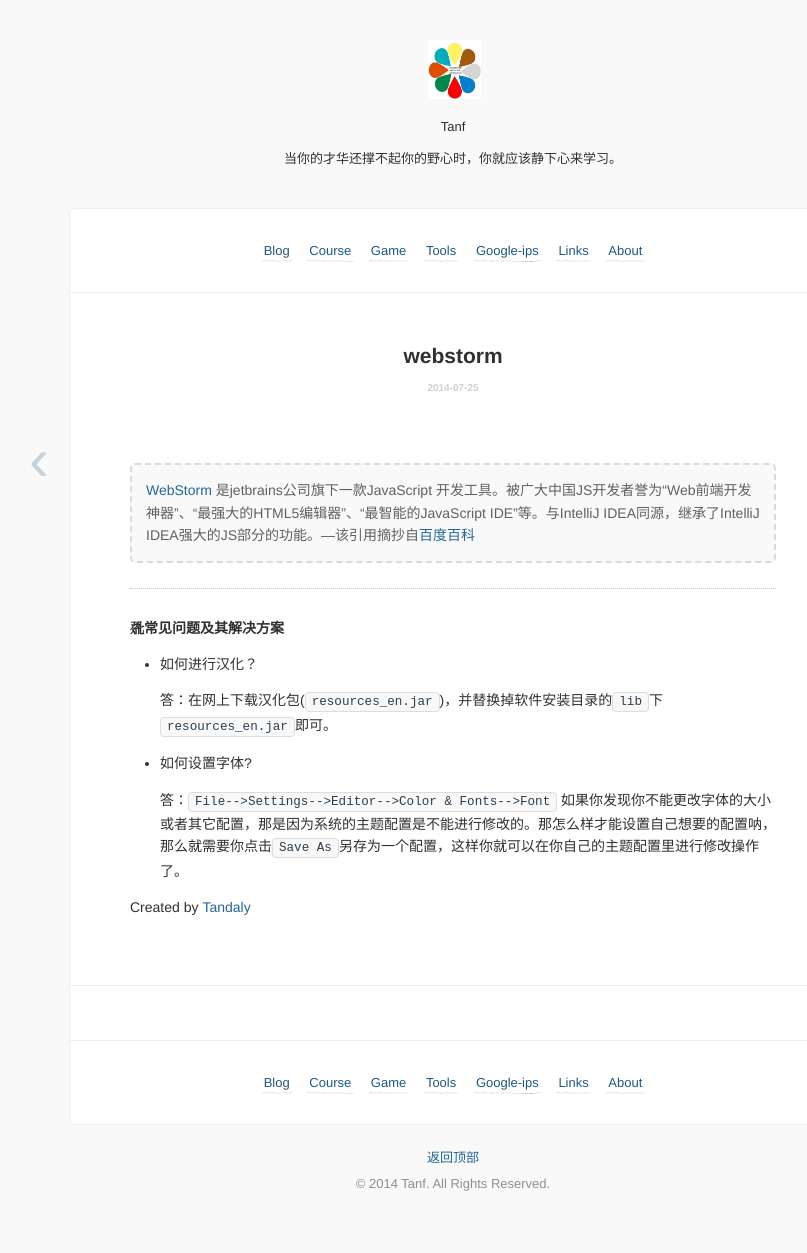
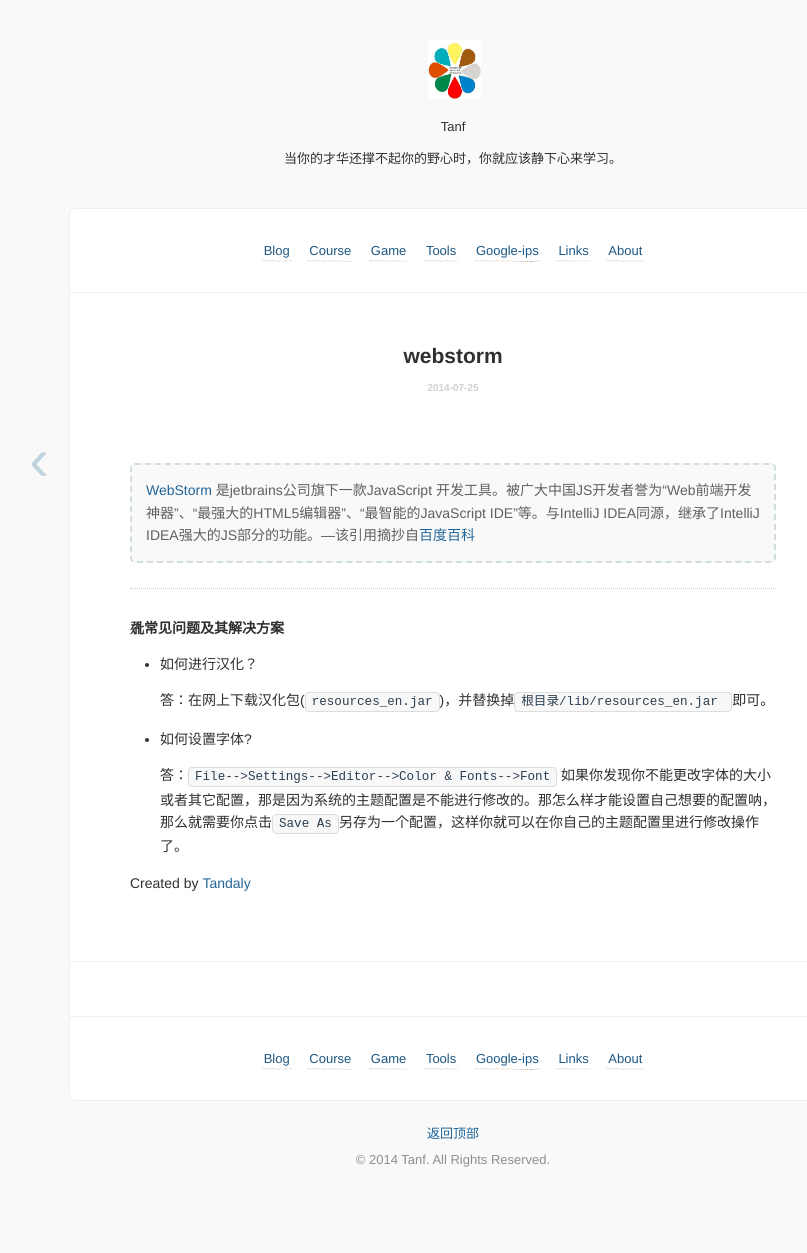
Before and after one commit to tandaly/blog, a Jekyll site: the page built from _posts/2014-07-25-webstorm.md, in a window 1280 px wide. Shown: the whole page, without its empty margins (187-994 px from the left). Built offline with Jekyll 4.4.1, drawn with Linux system fonts in a browser that asks for light colours; Markdown is read by kramdown in place of the engine named in the settings; comment, search, counter and statistics services are not loaded; after the commit the page ends 1229 px from its top, so only the background shows below that.

Commit message:
stackedit 提交

```diff
--- a/_posts/2014-07-25-webstorm.md
+++ b/_posts/2014-07-25-webstorm.md
@@ -13,7 +13,7 @@
 
 - 如何进行汉化？
 
-	答：在网上下载汉化包(`resources_en.jar`)，并替换掉软件安装目录的`lib`下`resources_en.jar`即可。
+	答：在网上下载汉化包(`resources_en.jar`)，并替换掉`根目录/lib/resources_en.jar `即可。
 
 - 如何设置字体?
 
```
